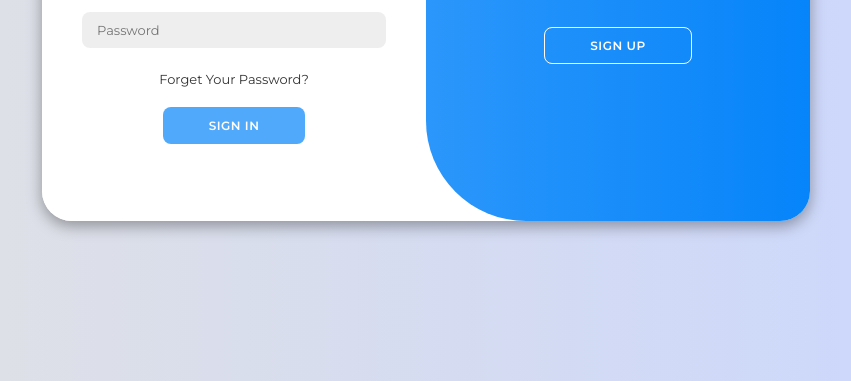
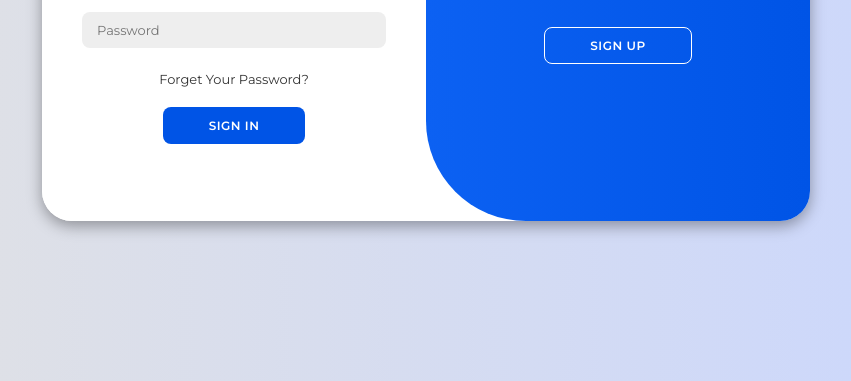
Before and after one commit to kronostyle/LoginNewPractice, a plain HTML site: page index.html in a window 1280 px wide. Shown: the part 419-800 px from the top of the page, without its empty margins (214-1065 px from the left). Drawn offline with Linux system fonts and the light colour scheme.

Commit message:
fixes in colors

```diff
--- a/style.css
+++ b/style.css
@@ -46,7 +46,7 @@ body{
 }
 
 .container button{
-    background-color: #50a9fb;
+    background-color: #0054e6;
     color: #fff;
     font-size: 12px;
     padding: 10px 45px;
@@ -162,7 +162,7 @@ body{
 .toggle{
     background-color: #50a9fb;
     height: 100%;
-    background: linear-gradient(to right,#50a9fb, #0684fa );
+    background: linear-gradient(to right,#186eff, #0054e6 );
     color: #fff;
     position: relative;
     left: -100%;
```
